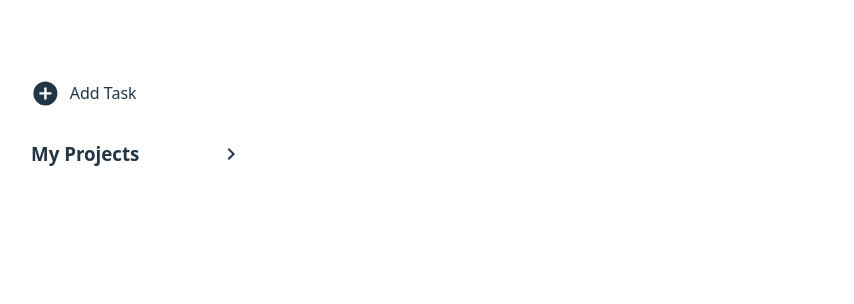
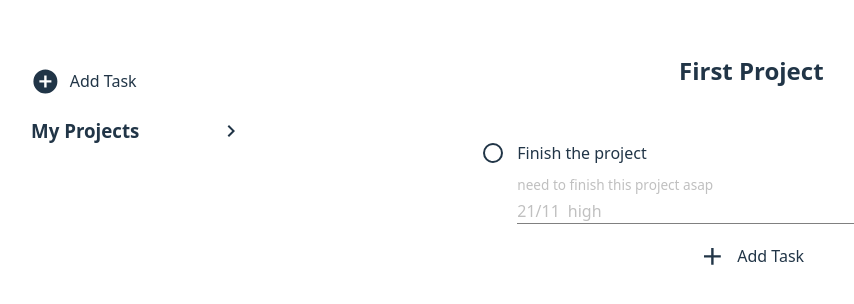
Before and after one commit to MAGV09/Todo-List, a React (Vite) app: page / in a window 1280 px wide. Shown: the top 304 px of the page, without its empty margins (18-872 px from the left). Built offline with nearby package versions, Linux system fonts and the light colour scheme.

Commit message:
feat: add create task

```diff
--- a/src/App.jsx
+++ b/src/App.jsx
@@ -7,18 +7,19 @@ import { createProject,createList } from './utils/dataFactory'
 
 function App() {
 const [projects,setProjects]= useState([createProject('First Project')])
+const [tasks,setTasks] = useState([createList('Finish the project','21/11','high','need to finish this project asap')])
 const [dialogOpen,setDialogOpen] = useState(0)
   return (
     <>
  <div className='container'>
 <div className='sidebar'>
  <ProjectList projects={projects} setProject={setProjects} dialogOpen={dialogOpen} setDialogOpen={setDialogOpen}/>
- <ListInput  projects={projects} setProjects={setProjects} dialogOpen={dialogOpen===1} setDialogOpen={setDialogOpen}/>
+ <ListInput  projects={projects} setProjects={setProjects} dialogOpen={dialogOpen===1} setDialogOpen={setDialogOpen} tasks={tasks} setTasks={setTasks}/>
 </div>
 
 <div className='main'>
-  <TaskList/>
-<ListInput type={'List'} projects={projects} setProjects={setProjects} dialogOpen={dialogOpen===2} setDialogOpen={setDialogOpen}/>
+  <TaskList projects={projects} tasks={tasks} setDialogOpen={setDialogOpen}/>
+<ListInput type={'List'} projects={projects} setProjects={setProjects} dialogOpen={dialogOpen===2} setDialogOpen={setDialogOpen} tasks={tasks} setTasks={setTasks}/>
 </div>
  </div>
     </>
--- a/src/components/addList.jsx
+++ b/src/components/addList.jsx
@@ -3,7 +3,15 @@ import '../styles/addList.css';
 import { createProject, createList } from '../utils/dataFactory';
 import { useRef } from 'react';
 
-function ListInput({ type, projects, setProjects, dialogOpen, setDialogOpen }) {
+function ListInput({
+  type,
+  projects,
+  setProjects,
+  dialogOpen,
+  setDialogOpen,
+  tasks,
+  setTasks,
+}) {
   const [projectTitle, setProjectTitle] = useState('');
   const [list, setList] = useState({
     title: '',
@@ -23,18 +31,28 @@ function ListInput({ type, projects, setProjects, dialogOpen, setDialogOpen }) {
       [val]: e.target.value,
     });
   }
-  function handleSubmit(e, formData) {
+  function handleSubmit(e, formData, listData) {
     e.preventDefault();
     type !== 'List' && setProjects([...projects, createProject(formData)]);
+    const { title, dueDate, priority, description } = listData;
+    type === 'List' &&
+      setTasks([...tasks, createList(title, dueDate, priority, description)]);
+    resetFields();
   }
-
+  function resetFields() {
+    setProjectTitle('');
+    setList({ title: '', dueDate: '', priority: '', description: '' });
+  }
   const closeDialog = () => {
     dialogRef.current.close();
     setDialogOpen(0);
   };
   return (
     <dialog open={dialogOpen} ref={dialogRef}>
-      <form method="dialog" onSubmit={(e) => handleSubmit(e, projectTitle)}>
+      <form
+        method="dialog"
+        onSubmit={(e) => handleSubmit(e, projectTitle, list)}
+      >
         {type === 'List' ? (
           <div>
             <div>
@@ -44,6 +62,7 @@ function ListInput({ type, projects, setProjects, dialogOpen, setDialogOpen }) {
                   type="text"
                   value={list.title}
                   onChange={(e) => handleListChange(e, 'title')}
+                  required
                 />
               </label>
             </div>
@@ -66,6 +85,7 @@ function ListInput({ type, projects, setProjects, dialogOpen, setDialogOpen }) {
                   type="date"
                   value={list.dueDate}
                   onChange={(e) => handleListChange(e, 'dueDate')}
+                  required
                 />
               </label>
             </div>
@@ -75,6 +95,7 @@ function ListInput({ type, projects, setProjects, dialogOpen, setDialogOpen }) {
                 name="priority"
                 value={list.priority}
                 onChange={(e) => handleListChange(e, 'priority')}
+                required
               >
                 <option value="">Select priority</option>
                 <option value="low">Low</option>
@@ -91,6 +112,7 @@ function ListInput({ type, projects, setProjects, dialogOpen, setDialogOpen }) {
                 type="text"
                 value={projectTitle}
                 onChange={(e) => handleProjectChange(e, setProjectTitle)}
+                required
               />
             </label>
           </div>
@@ -103,7 +125,7 @@ function ListInput({ type, projects, setProjects, dialogOpen, setDialogOpen }) {
               <option value="high">High</option>
             </select>
           )}
-          <button onClick={closeDialog}>Cancel</button>
+          <button onClick={closeDialog} type='reset'>Cancel</button>
           <button onClick={closeDialog}>Add</button>
         </div>
       </form>
--- a/src/components/taskList.jsx
+++ b/src/components/taskList.jsx
@@ -1,11 +1,45 @@
+import { createList } from '../utils/dataFactory';
+import Icon from '@mdi/react';
+import {
+  mdiCircleOutline,
+  mdiPencilOutline,
+  mdiTrashCanOutline,
+  mdiPlus,
+} from '@mdi/js';
+import '../styles/taskList.css';
 
-function TaskList(){
-
-    return(
-        <div>
-
-        </div>
-    )
+function TaskList({ projects, tasks,setDialogOpen }) {
+    function handleAddTask(){
+  setDialogOpen(2)
+}
+  return (
+    <div className="hero">
+      <h2>{projects.map((project) => project.title)}</h2>
+      <div>
+        {tasks.map((task) => (
+          <div className="task" key={task.id}>
+            <Icon path={mdiCircleOutline} size={1} className="circle" />
+            <div className="task-container">
+              <p>{task.title}</p>
+              <p>{task.description}</p>
+              <div>
+                <span>{task.dueDate}</span>
+                <span> {task.priority}</span>
+              </div>
+            </div>
+            <div className="icon-container">
+              <Icon path={mdiPencilOutline} size={1} className="circle" />
+              <Icon path={mdiTrashCanOutline} size={1} className="circle" />
+            </div>
+          </div>
+        ))}
+      </div>
+      <div className="add-list" onClick={handleAddTask} >
+        <Icon path={mdiPlus} size={1.2} />
+        <p>Add Task</p>
+      </div>
+    </div>
+  );
 }
 
-export default TaskList
+export default TaskList;
--- /dev/null
+++ b/src/styles/taskList.css
@@ -0,0 +1,60 @@
+.hero{
+    display: flex;
+    flex-direction: column;
+    align-items: center;
+    gap: 1rem;
+}
+.task {
+  display: flex;
+  justify-content: center;
+  gap: 0.5rem;
+  margin-left: 5rem;
+}
+.hero>h2{
+    margin-bottom: 2rem;
+}
+.task-container {
+  display: flex;
+  align-items: start;
+  flex-direction: column;
+  text-align: start;
+  border-bottom:1px solid grey ;
+width: 500px;
+}
+.task-container > p {
+  font-size: 0.85rem;
+  color: rgb(192, 192, 192);
+}
+span{
+  color: rgb(192, 192, 192);
+
+}
+.task-container > p:first-child{
+    font-size: 1rem;
+    color: inherit;
+}
+.task-container>div{
+    display: flex;
+    gap: 0.5rem;
+}
+.circle{
+    vertical-align: baseline;
+    margin: 4px;
+}
+P{
+    line-height: 0.1;
+}
+.icon-container{
+    display: flex;
+    gap: 1rem;
+    visibility: hidden;
+}
+.task:hover .icon-container{
+    visibility: visible;
+}
+
+.add-list{
+ display: flex;
+ align-items: center;
+ gap: 10px;
+}
```
